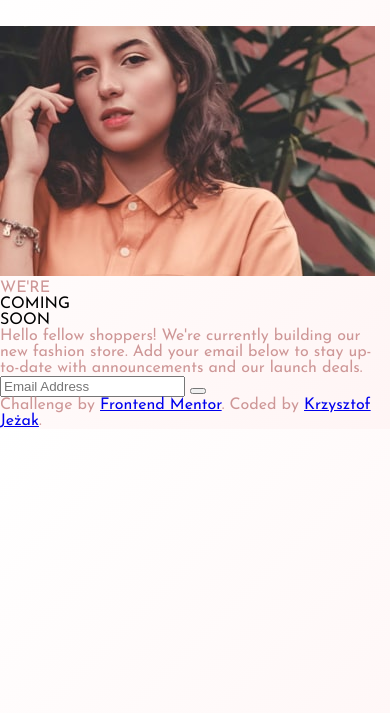
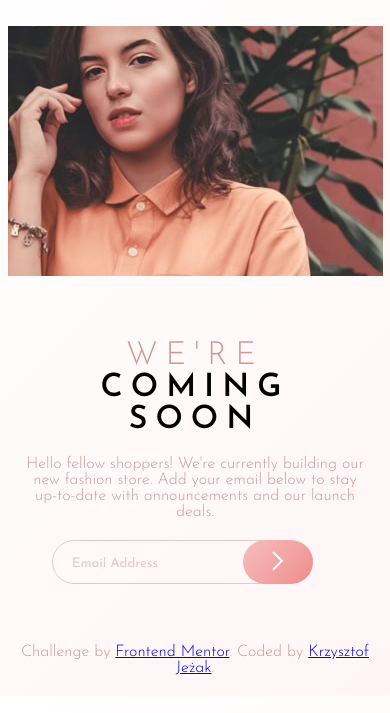
Before and after one commit to Olundir/BaseApparelLandingPage, a plain HTML site: page index.html in a window 390 px wide. Shown: the part 61-774 px from the top of the page. Drawn offline with Linux system fonts and the light colour scheme.

Commit message:
mobile first

```diff
--- a/index.html
+++ b/index.html
@@ -34,8 +34,8 @@
           launch deals.
         </p>
         <form action="">
-          <input type="email" name="email" id="email" placeholder="Email Address" />
-          <button type="button"></button>
+          <input type="email" name="email" id="email" placeholder="    Email Address" />
+          <button type="button"><img src="images/icon-arrow.svg" alt="" /></button>
         </form>
       </div>
     </main>
--- a/style.css
+++ b/style.css
@@ -4,10 +4,66 @@ body {
   background: linear-gradient(135deg, hsl(0, 0%, 100%), hsl(0, 100%, 98%));
   font-family: "Josefin Sans", sans-serif;
   color: hsl(0, 36%, 70%);
+  text-align: center;
+  font-weight: 200;
 }
+
+::-webkit-input-placeholder {
+  /* Chrome/Opera/Safari */
+  color: hsla(0, 36%, 70%, 0.5);
+  font-family: "Josefin Sans", sans-serif;
+}
+::-moz-placeholder {
+  /* Firefox 19+ */
+  color: hsl(0, 36%, 70%, 0.5);
+  font-family: "Josefin Sans", sans-serif;
+}
+:-ms-input-placeholder {
+  /* IE 10+ */
+  color: hsl(0, 36%, 70%, 0.5);
+  font-family: "Josefin Sans", sans-serif;
+}
+
+footer {
+  margin-top: 50px;
+}
+
 nav {
   margin: 25px;
+  text-align: left;
 }
 span {
   color: black;
+  font-weight: 600;
 }
+.mainContent {
+  margin: 60px 20px;
+}
+h1 {
+  font-size: 2rem;
+  letter-spacing: 0.5rem;
+}
+p {
+  margin: 20px 0;
+}
+
+input {
+  border-radius: 25px 0 0 25px;
+  height: 40px;
+  width: 210px;
+  border: 0.5px solid hsl(0, 36%, 70%, 0.5);
+  background: transparent;
+}
+button {
+  border-radius: 25px 25px 25px 25px;
+  width: 70px;
+  position: relative;
+  right: 25px;
+  background: linear-gradient(135deg, hsl(0, 80%, 86%), hsl(0, 74%, 74%));
+  border: none;
+}
+
+form {
+  display: flex;
+  justify-content: center;
+}
```
Also changed, not shown: 1 other file.
